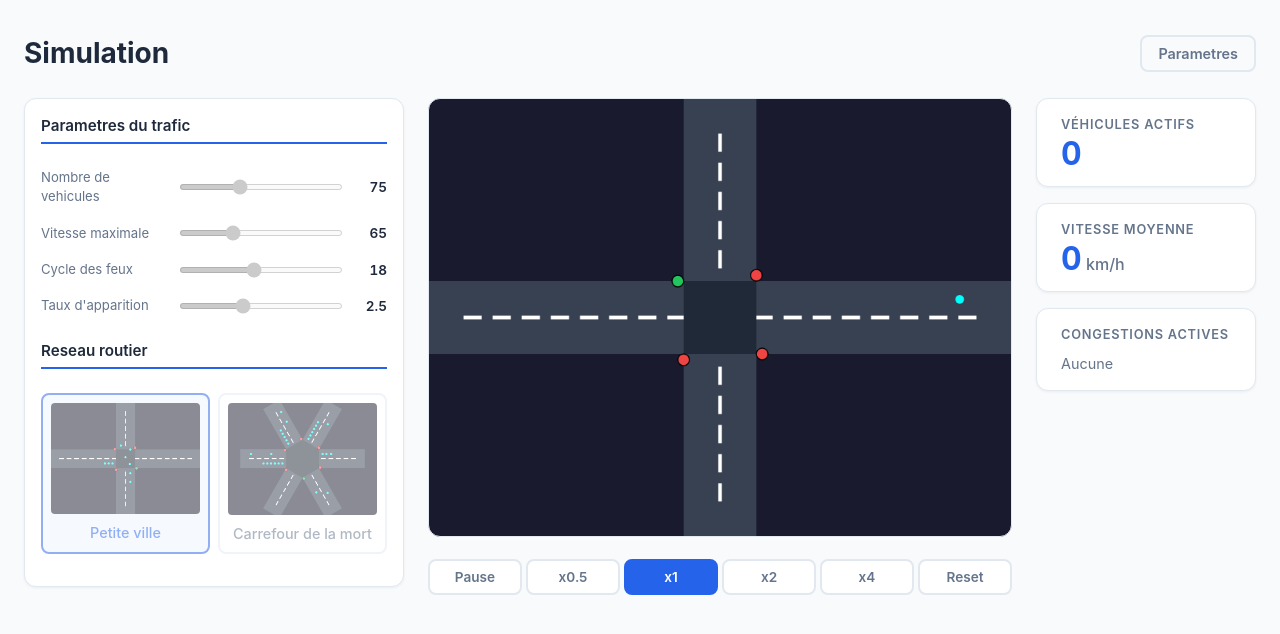
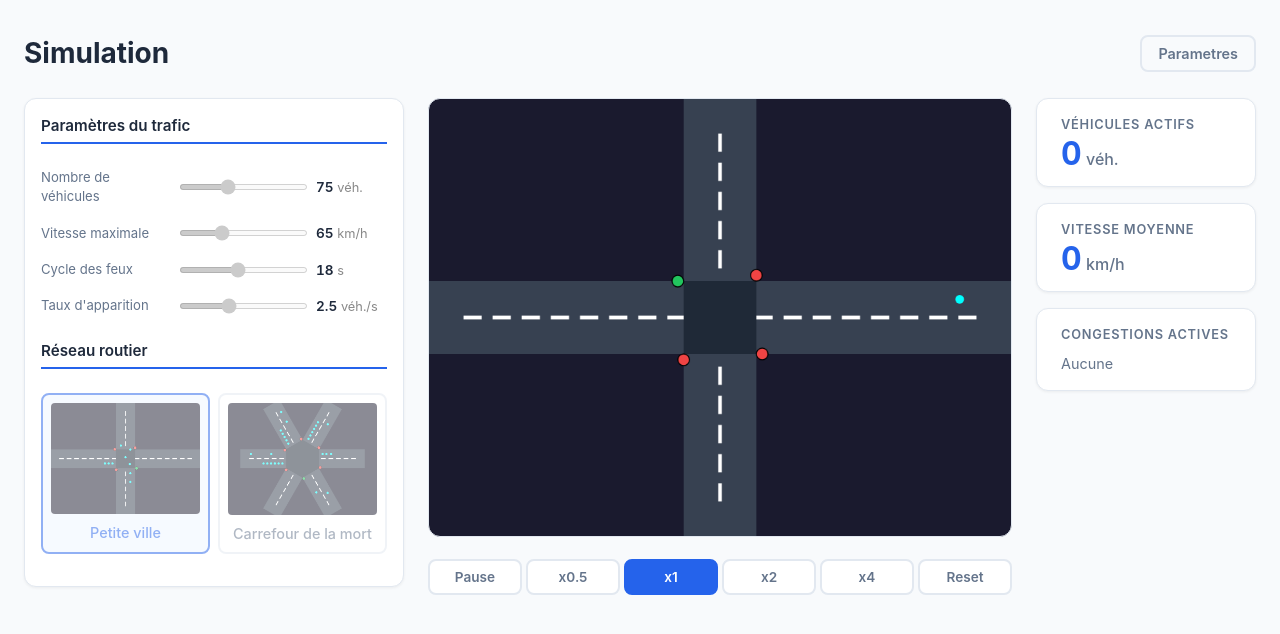
Before and after one commit to ViviJamais203/simulateur-de-trafic, a React (Vite) app: page /simulateur-de-trafic/parametres in a window 1280 px wide. Both pictures are taken after a click on the button "Lancer la simulation". Shown: the top 634 px of the page. Built offline with nearby package versions, Linux system fonts and the light colour scheme.

Commit message:
Corrected spelling issues

```diff
--- a/src/components/ParametersForm.jsx
+++ b/src/components/ParametersForm.jsx
@@ -12,35 +12,35 @@ export default function ParametersForm({
     return (
         <form className="params-form" onSubmit={onSubmit}>
             <fieldset>
-                <legend>Parametres du trafic</legend>
+                <legend>Paramètres du trafic</legend>
 
                 <div className="param-row">
-                    <label htmlFor="vehicles">Nombre de vehicules</label>
+                    <label htmlFor="vehicles">Nombre de véhicules</label>
                     <input id="vehicles" name="vehicles" value={vehicleRange} onChange={(e) => setVehicleRange(e.target.value)} type="range" min="5" max="200" step="5" disabled={disabled}/>
-                    <span className="param-value">{vehicleRange}</span>
+                    <span className="param-value">{vehicleRange} <span className="param-unit">véh.</span></span>
                 </div>
 
                 <div className="param-row">
                     <label htmlFor="speed">Vitesse maximale</label>
                     <input id="speed" name="speed" value={speedRange} onChange={(e) => setSpeedRange(e.target.value)} type="range" min="40" max="120" step="1" disabled={disabled} />
-                    <span className="param-value">{speedRange}</span>
+                    <span className="param-value">{speedRange} <span className="param-unit">km/h</span></span>
                 </div>
 
                 <div className="param-row">
                     <label htmlFor="lights">Cycle des feux</label>
                     <input id="lights" name="lights" value={lightRange} onChange={(e) => setLightRange(e.target.value)} type="range" min="8" max="30" step="1" disabled={disabled} />
-                    <span className="param-value">{lightRange}</span>
+                    <span className="param-value">{lightRange} <span className="param-unit">s</span></span>
                 </div>
 
                 <div className="param-row">
                     <label htmlFor="spawns">Taux d'apparition</label>
                     <input id="spawns" name="spawns" value={spawnRange} onChange={(e) => setSpawnRange(e.target.value)} type="range" min="1" max="5" step="0.5" disabled={disabled} />
-                    <span className="param-value">{spawnRange}</span>
+                    <span className="param-value">{spawnRange} <span className="param-unit">véh./s</span></span>
                 </div>
             </fieldset>
 
             <fieldset>
-                <legend>Reseau routier</legend>
+                <legend>Réseau routier</legend>
                 <div className="radio-group network-radio-group">
                     <div className="radio-option">
                         <input id="net-1" name="network" type="radio" value="option1" checked={checkedNetwork == "option1"} onChange={(e) => setCheckedNetwork(e.target.value)} disabled={disabled} />
--- a/src/components/StatisticsPanel.jsx
+++ b/src/components/StatisticsPanel.jsx
@@ -23,7 +23,10 @@ export default function StatisticsPanel({ statistics }) {
         <div className="statistics-panel">
             <div className="stat-card">
                 <span className="stat-label">Véhicules actifs</span>
-                <span className="stat-value">{statistics?.activeVehicles ?? 0}</span>
+                <span className="stat-value">
+                    {statistics?.activeVehicles ?? 0}
+                    <span className="stat-unit"> véh.</span>
+                </span>
             </div>
             <div className="stat-card">
                 <span className="stat-label">Vitesse moyenne</span>
--- a/src/index.css
+++ b/src/index.css
@@ -111,12 +111,20 @@
 }
 
 .param-value {
-  flex: 0 0 48px;
-  text-align: right;
+  flex: 0 0 auto;
+  min-width: 82px;
+  text-align: left;
+  white-space: nowrap;
   font-weight: 600;
   font-size: 0.95rem;
   font-variant-numeric: tabular-nums;
   color: var(--color-text);
+}
+
+.param-unit {
+  font-weight: 400;
+  font-size: 0.8rem;
+  color: var(--color-text-secondary, #888);
 }
 
 /* Radio group */
@@ -255,7 +263,8 @@
 }
 
 .simulation-sidebar .params-form .param-value {
-  flex: 0 0 36px;
+  flex: 0 0 auto;
+  min-width: 82px;
   font-size: 0.85rem;
 }
 
--- a/src/pages/ParametersPage.jsx
+++ b/src/pages/ParametersPage.jsx
@@ -19,7 +19,7 @@ export default function Parametres() {
 
     return (
         <div className="page">
-            <h1>Parametres</h1>
+            <h1>Paramètres</h1>
             <div className="card">
                 <ParametersForm
                     vehicleRange={vehicleRange}
```
Also changed, not shown: 1 other file (tests, documents, lock files or other folders).
